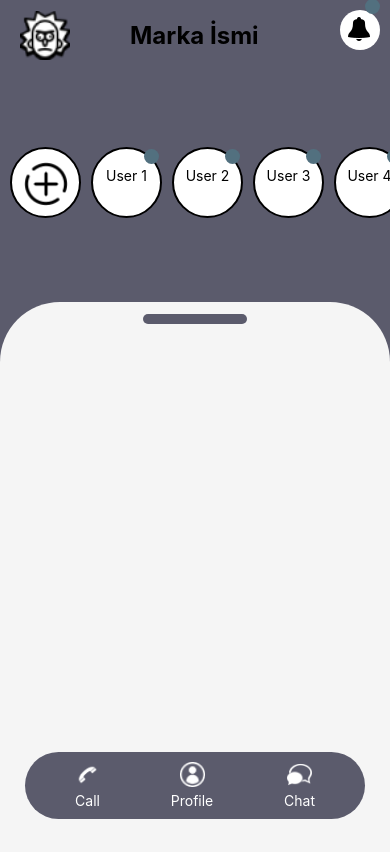
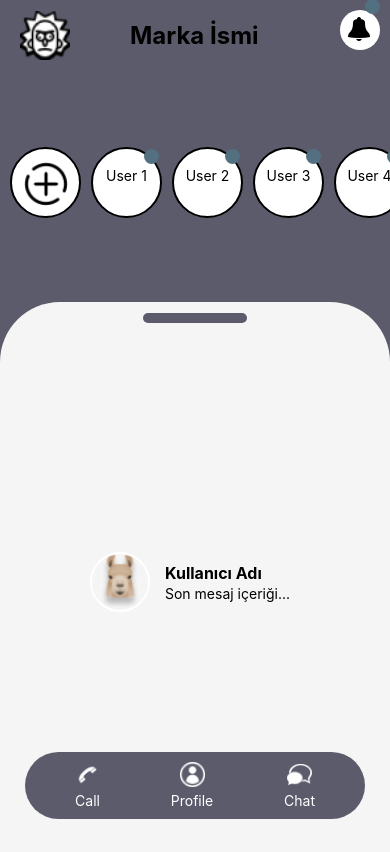
Before and after one commit to Rulikks/Chat-App, a React Native app: screen / in a window 390 px wide. Built offline with nearby package versions, Linux system fonts and the light colour scheme.

Commit message:
User chat

```diff
--- a/src/pages/Home.js
+++ b/src/pages/Home.js
@@ -19,6 +19,7 @@ const Home = ({ navigation }) => {
   const phoneIcon = require("../../assets/phone-icon.png");
   const profileIcon = require("../../assets/profile-icon.png");
   const sohbetIcon = require("../../assets/sohbet.png");
+  const lamaIcon = require("../../assets/lamaIcon.png");
   const rick = require("../../assets/rick.png");
 
   const pan = useRef(new Animated.ValueXY()).current;
@@ -136,7 +137,16 @@ const panResponder = PanResponder.create({
     ]}
 >
     <View style={styles.slidebar} />
+
+    <View style={styles.profileDetailContainer}>
+        <Image source={lamaIcon} style={styles.userImageWithBorder} />
+        <View>
+            <Text style={styles.userName}>Kullanıcı Adı</Text>
+            <Text style={styles.lastMessage}>Son mesaj içeriği...</Text>
+        </View>
+    </View>
 </Animated.View>
+
     </View>
   );
 
--- a/styles.js
+++ b/styles.js
@@ -74,7 +74,7 @@ export const styles = StyleSheet.create({
     height: 10,
     backgroundColor: '#5B5B6C',
     borderRadius: 50,
-    bottom:'47%',
+    top:'2%',
   },
 
   Icon: {
@@ -131,6 +131,35 @@ export const styles = StyleSheet.create({
     right: 10, // Adjust this to set how far from the right the circle should be
     zIndex: 1, // put the circle on top of other elements
   },
+  userImageWithBorder: {
+    width: 60,
+    height: 60,
+    borderRadius: 30,
+    borderWidth: 2,
+    borderColor: '#fff',
+    marginRight: 15,
+},
+
+userName: {
+    fontSize: 16,
+    fontWeight: 'bold',
+    color: 'black',
+    marginBottom: 2,
+},
+
+lastMessage: {
+    fontSize: 14,
+    color: 'black',
+    marginRight: 10,
+},
+
+profileDetailContainer: {
+    flexDirection: 'row',
+    alignItems: 'center',
+    padding: 10,
+    flex: 1,
+},
+
 
 
 });
```
Also changed, not shown: assets/lamaIcon.png (added). Lines whose indentation alone changed are shown as unchanged.
